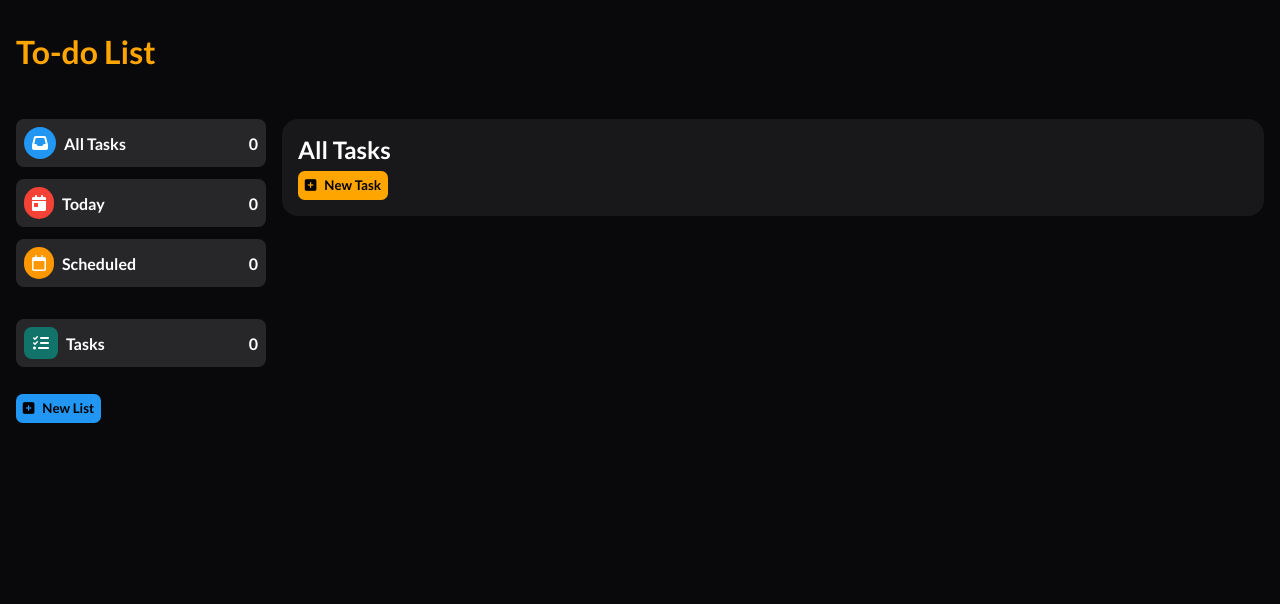
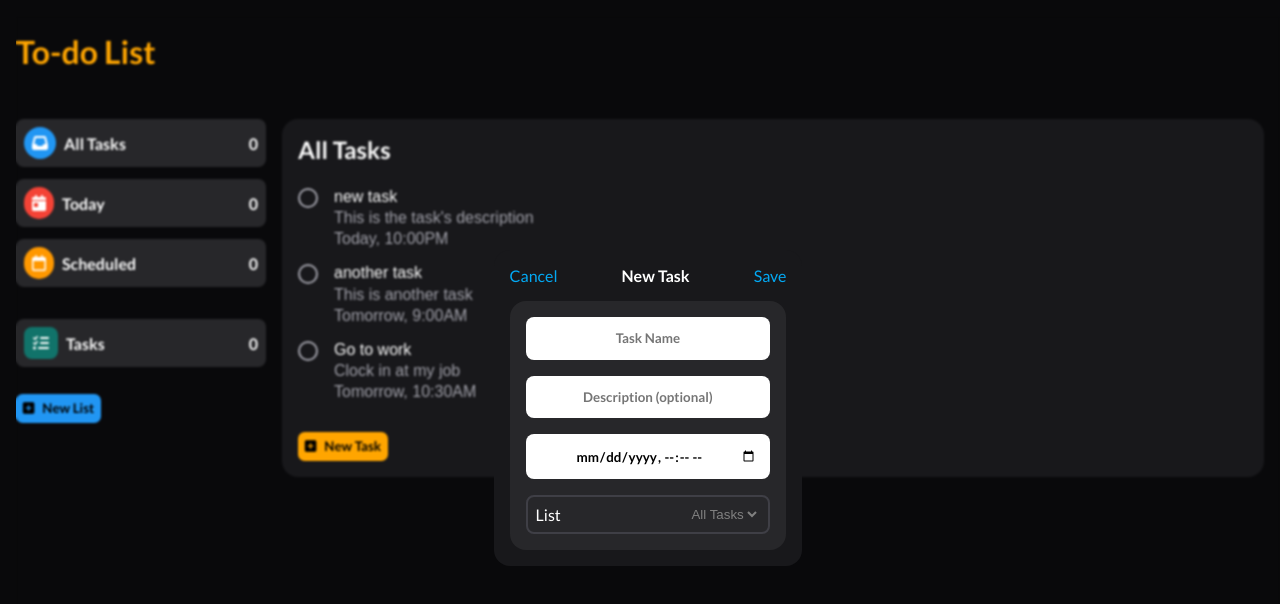
Before and after one commit to angel-472/todo-list-js, a website built with webpack: page src/index.html in a window 1280 px wide. Both pictures are taken after a click on the button "New Task". Built offline with nearby package versions, Linux system fonts and the light colour scheme.

Commit message:
Start work on task editor

```diff
--- a/src/index.html
+++ b/src/index.html
@@ -11,6 +11,26 @@
   </head>
 
   <body>
+    <div id="task-editor">
+      <div id="task-editor-box">
+        <div id="task-editor-header">
+          <a id="task-editor-cancel">Cancel</a>
+          <p id="task-editor-title">New Task</p>
+          <a id="task-editor-save">Save</a>
+        </div>
+        <div id="task-editor-body">
+          <input id="task-editor-name" type="text" placeholder="Task Name"></input>
+          <input id="task-editor-description" type="text" placeholder="Description (optional)"></input>
+          <input id="task-editor-date" type="datetime-local"></input>
+          <div id="task-editor-list-container">
+            <p>List</p>
+            <select id="task-editor-list">
+              <option value="all tasks">All Tasks</option>
+            </select>
+          </div>
+        </div>
+      </div>
+    </div>
     <div id="task-list-editor">
       <div id="task-list-editor-box">
         <div id="task-list-editor-header">
@@ -62,7 +82,30 @@
       <div id="tasks">
         <h2 id="tasks-title">All Tasks</h2>
         <div id="tasks-container">
-
+          <div class="task">
+            <button class="task-checkbox"></button>
+            <div>
+              <p class="task-name">new task</p>
+              <p class="task-description">This is the task's description</p>
+              <p class="task-date">Today, 10:00PM</p>
+            </div>
+          </div>
+          <div class="task">
+            <button class="task-checkbox"></button>
+            <div>
+              <p class="task-name">another task</p>
+              <p class="task-description">This is another task</p>
+              <p class="task-date">Tomorrow, 9:00AM</p>
+            </div>
+          </div>
+          <div class="task">
+            <button class="task-checkbox"></button>
+            <div>
+              <p class="task-name">Go to work</p>
+              <p class="task-description">Clock in at my job</p>
+              <p class="task-date">Tomorrow, 10:30AM</p>
+            </div>
+          </div>
         </div>
         <button id="new-task">
           <i class="fa-solid fa-square-plus"></i>
--- a/src/js/index.js
+++ b/src/js/index.js
@@ -3,6 +3,7 @@ import { MainUI } from './ui/mainUI.js';
 import { SideBar } from './ui/sidebar.js';
 import { TaskListEditor } from './ui/taskListEditor.js';
 import { LocalDataStorage } from './storage/localStorage.js';
+import { TaskEditor } from './ui/taskEditor.js';
 
 class TodoListApp {
   constructor(){
@@ -10,6 +11,7 @@ class TodoListApp {
     this.sidebar = new SideBar(this);
     this.storage = new LocalDataStorage(this);
     this.taskListEditor = new TaskListEditor(this);
+    this.taskEditor = new TaskEditor(this);
   }
   init(){
     console.log("Starting todo list app")
@@ -18,6 +20,7 @@ class TodoListApp {
     this.mainUI.init();
     this.sidebar.init();
     this.taskListEditor.init();
+    this.taskEditor.init();
   }
 }
 
--- a/src/js/models/list.js
+++ b/src/js/models/list.js
@@ -8,8 +8,4 @@ export class List {
     this.color = '#11736a';
     this.icon = 'fa-list-check';
   }
-  createNewTask(name){
-    let task = new Task(this, name);
-    this.tasks.push(task);
-  }
 }
--- a/src/js/models/task.js
+++ b/src/js/models/task.js
@@ -1,5 +1,5 @@
 export class Task {
-  constructor(list, name){
+  constructor(name){
     this.id = crypto.randomUUID();
     this.name = name;
     this.description = "";
--- a/src/js/storage/localStorage.js
+++ b/src/js/storage/localStorage.js
@@ -23,8 +23,8 @@ export class LocalDataStorage {
     let data = "";
     localStorage.setItem(this.localStorageKey, data);
   }
-  createNewTask(list){
-    let task = new Task(list,"new task");
+  createNewTask(name){
+    let task = new Task(name);
     return task;
   }
   createNewTaskList(name){
@@ -33,10 +33,10 @@ export class LocalDataStorage {
     taskList.new = true;
     return taskList;
   }
-  getTaskList(name) {
+  getTaskList(taskListName) {
     const taskLists = Object.values(this.taskLists);
     for (let i = 0; i < taskLists.length; i++) {
-      if (taskLists[i].name === name) {
+      if (taskLists[i].name === taskListName) {
         return taskLists[i];
       }
     }
@@ -45,4 +45,7 @@ export class LocalDataStorage {
   deleteTaskList(taskList){
     delete this.taskLists[taskList.id];
   }
+  addTaskToList(task, list){
+    list.tasks.push(task);
+  }
 }
--- a/src/js/ui/mainUI.js
+++ b/src/js/ui/mainUI.js
@@ -3,6 +3,10 @@ export class MainUI {
     this.app = app;
   }
   init(){
-
+    this.newTaskButton = document.getElementById("new-task");
+    this.newTaskButton.addEventListener('click', () => {
+      let task = this.app.storage.createNewTask("New Task");
+      this.app.taskEditor.open(task);
+    });
   }
 }
--- a/src/js/ui/task-screens/taskScreen.js
+++ b/src/js/ui/task-screens/taskScreen.js
@@ -6,6 +6,6 @@ export class TaskScreen {
     return 'this is a tasks screen!';
   }
   init(){
-
+    this.tasksContainer = document.getElementById("tasks-container");
   }
 }
--- /dev/null
+++ b/src/js/ui/taskEditor.js
@@ -0,0 +1,21 @@
+export class TaskEditor {
+  constructor(app){
+    this.app = app;
+  }
+  init(){
+    this.editorElement = document.getElementById("task-editor");
+  }
+  open(task){
+    this.currentTask = task;
+    this.show();
+  }
+  show(){
+    this.editorElement.style.display = 'flex';
+  }
+  hide(){
+    this.editorElement.style.display = 'none';
+  }
+  reset(){
+
+  }
+}
--- a/src/style.css
+++ b/src/style.css
@@ -84,6 +84,10 @@ main {
   flex-direction: column;
 }
 
+#tasks-container {
+  padding: 1rem 0rem;
+}
+
 #tasks-title {
   font-family: 'Lato';
 }
@@ -105,8 +109,13 @@ main {
   cursor: pointer;
 }
 
+.task-name {
+
+}
+
 .task-description {
   color: #a1a1aa;
+  margin-top: .2em;
 }
 
 .task-date {
@@ -152,8 +161,8 @@ main {
   z-index: 10;
   align-items: center;
   justify-content: center;
-  width: 100vw;
-  height: 100vh;
+  width: calc(100vw - 1em);
+  height: calc(100vh - 1em);
   font-family: 'Lato';
   backdrop-filter: blur(1px);
 }
@@ -259,3 +268,78 @@ main {
 #task-list-editor-icons > button.selected {
   outline: 3px solid #525259;
 }
+
+#task-editor {
+  display: none;
+  position: absolute;
+  z-index: 10;
+  align-items: center;
+  justify-content: center;
+  width: calc(100vw - 1em);
+  height: calc(100vh - 1em);
+  font-family: 'Lato';
+  backdrop-filter: blur(1px);
+}
+
+#task-editor-box {
+  background-color: #18181b;
+  padding: 1em;
+  border-radius: 16px;
+
+  display: flex;
+  flex-direction: column;
+  align-items: center;
+  gap: 1em;
+}
+
+#task-editor-header {
+  display: flex;
+  gap: 4em;
+}
+
+#task-editor a {
+  color: #03A9F4;
+  cursor: pointer;
+}
+
+#task-editor a.disabled {
+  color: #494e50;
+  cursor: auto;
+}
+
+#task-editor-title {
+  font-weight: bold;
+}
+
+#task-editor-body {
+  display: flex;
+  flex-direction: column;
+  gap: 1em;
+  padding: 1em;
+  background-color: #27272a;
+  border-radius: 1em;
+  width: 100%;
+}
+
+#task-editor-body input{
+  border: none;
+  padding: 1em;
+  text-align: center;
+  font-family: 'Lato';
+  border-radius: 8px;
+  font-weight: bold;
+}
+
+#task-editor-list-container {
+  display: flex;
+  justify-content: space-between;
+  border: 2px solid #3f3f46;
+  padding: .5em;
+  border-radius: 8px;
+}
+
+#task-editor-list {
+  background-color: rgba(0,0,0,0);
+  border: none;
+  color: gray;
+}
```
Also changed, not shown: dist/index.bundle.js, dist/index.html.
